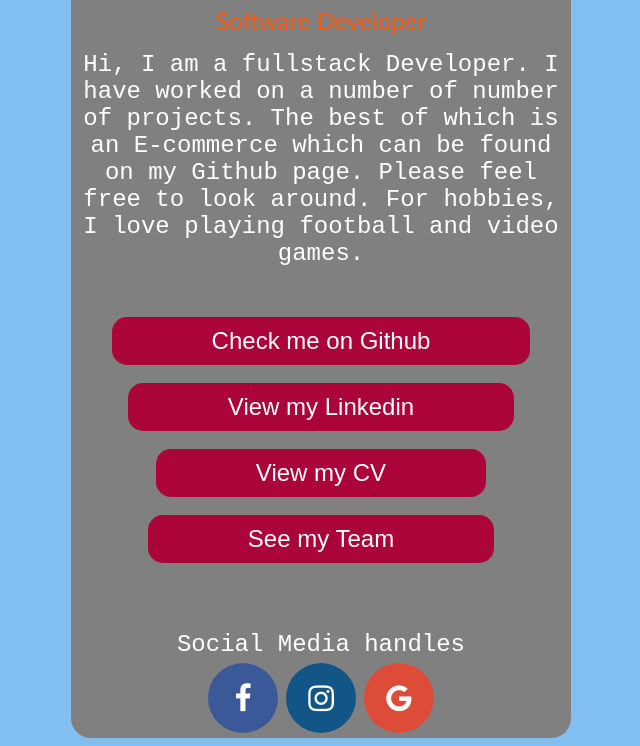
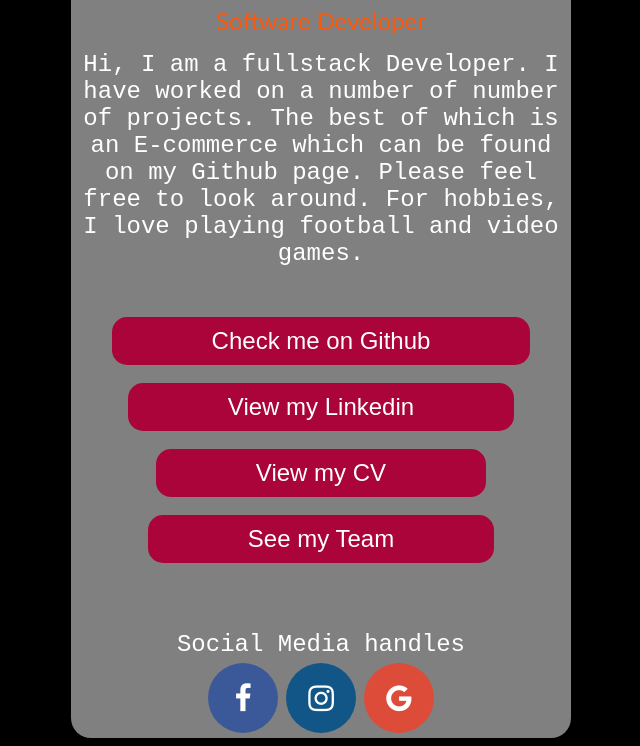
Before and after one commit to Benny-Nwaro/fullstack-mybio, a plain HTML site: page index.html in a window 1280 px wide. Shown: the part 267-1013 px from the top of the page, without its empty margins (319-959 px from the left). Drawn offline with Linux system fonts and the light colour scheme.

Commit message:
Update index.html

```diff
--- a/index.html
+++ b/index.html
@@ -8,7 +8,7 @@
 
     <style>
         body {
-            background-color: #82bff1;
+            background-color: black;
             background-repeat: no-repeat;
             background-attachment: fixed;
             background-size: cover;
```
